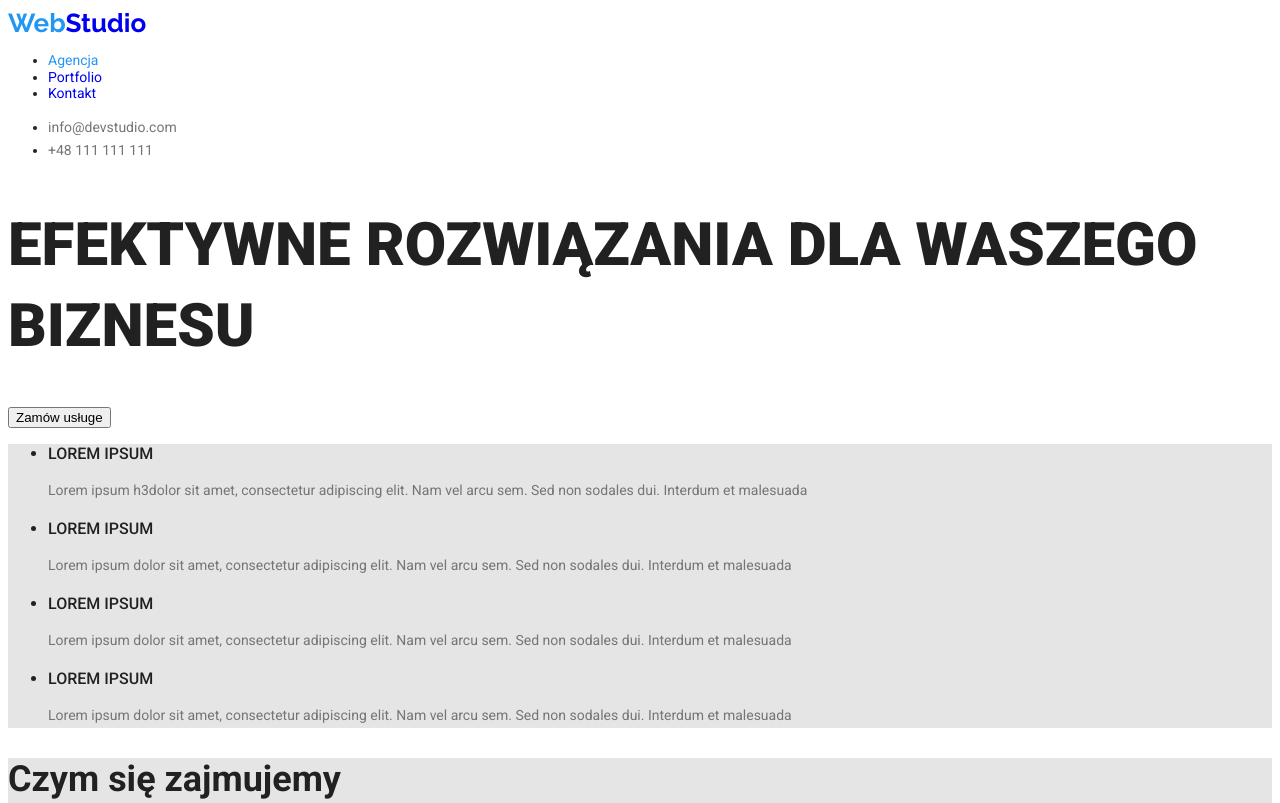
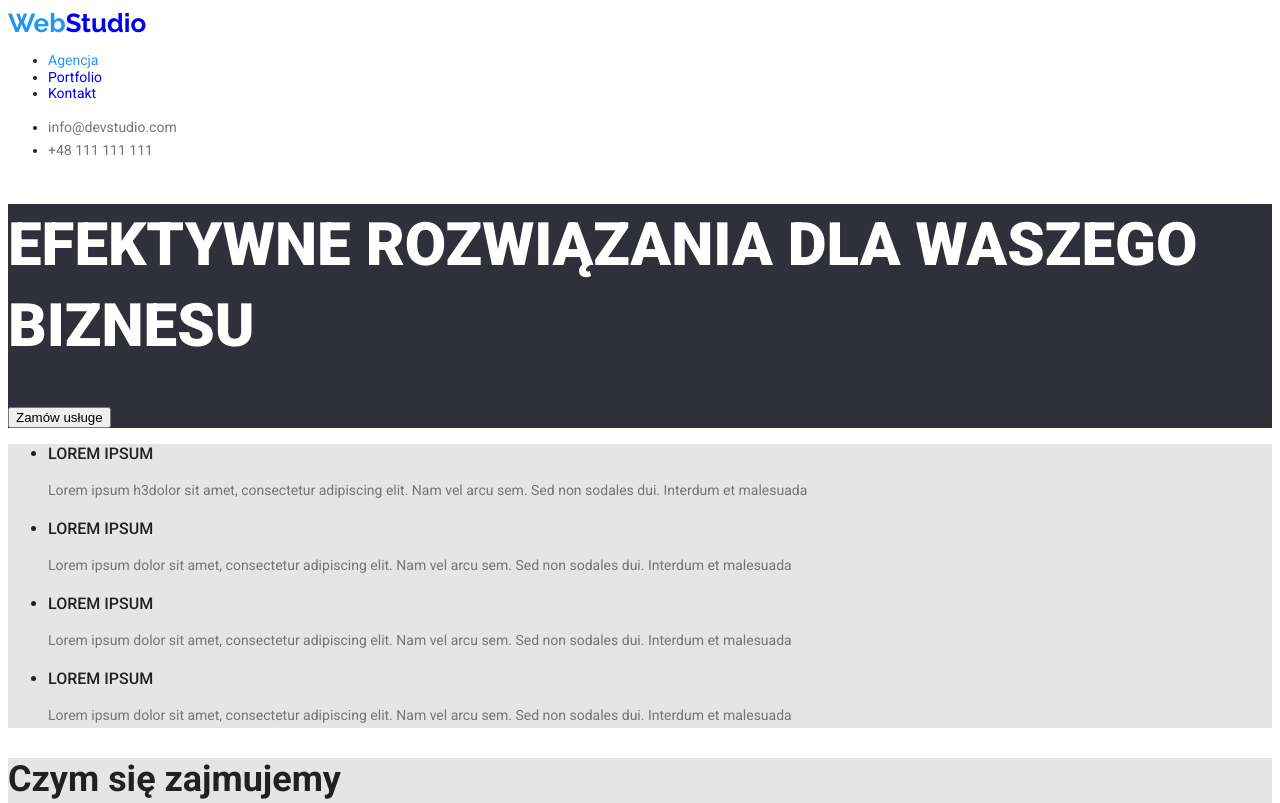
Before and after one commit to pchomiak/goit-markup-hw-02, a plain HTML site: page index.html in a window 1280 px wide. Shown: the top 803 px of the page. Drawn offline with Linux system fonts and the light colour scheme.

Commit message:
dodanie tła

```diff
--- a/index.html
+++ b/index.html
@@ -26,8 +26,11 @@
             <li ><a class="interactive contact" href="mailto:info@devstudio.com">info@devstudio.com</a></li>
             <li ><a class="interactive contact" href="tel:+48111111111">+48 111 111 111</a></li>
         </ul>
+        <div class="main-sign">
         <h1>EFEKTYWNE ROZWIĄZANIA DLA WASZEGO BIZNESU </h1>
         <button class="interactive" type="button">Zamów usługe</button>
+        </div>
+
     </header>
     <main>
         <section class="hero">
--- a/styles.css
+++ b/styles.css
@@ -10,7 +10,8 @@ line-height: 1.17;}
 .agency, .portfolio {color: #2196F3;}
 h1 {font-size: 60px;
 font-weight: 900;
-line-height: 1.36;}
+line-height: 1.36;
+color: #FFFFFF;}
 section>h2 {font-size: 36px;
 font-weight: bold;
 line-height: 1.17;}
@@ -35,7 +36,6 @@ color: #FFFFFF;}
 span {color: #2196F3;}
 button {cursor: pointer;}
 a {text-decoration: none;}
-footer {background-color: #2F303A;}
-.main-sign {background-color: #2F303A}
+footer, .main-sign {background-color: #2F303A;}
 .hero {background-color: #E5E5E5;}
 .ourteam {background-color: #F5F4FA;}
```
